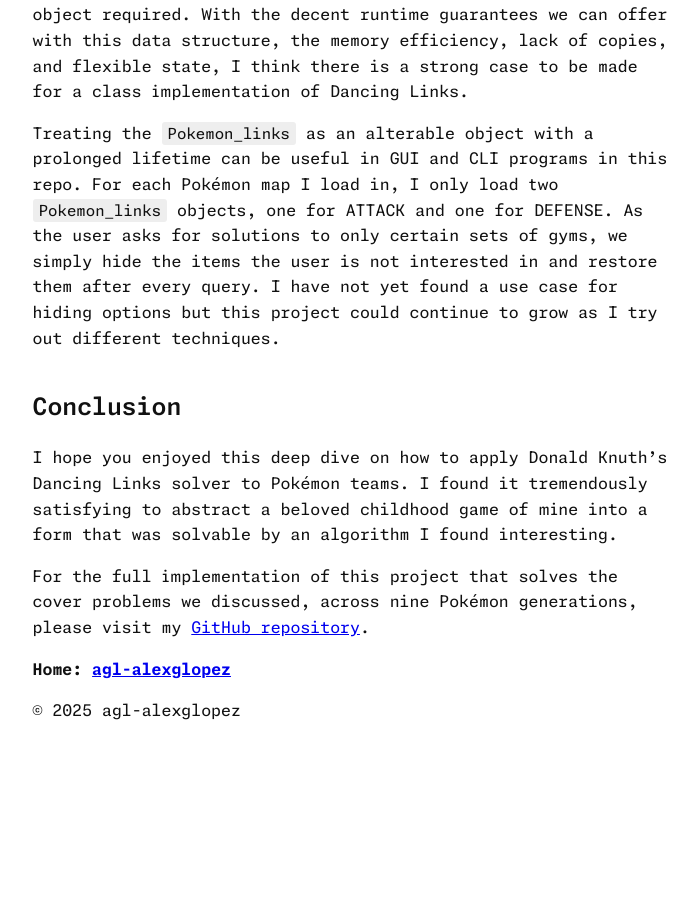
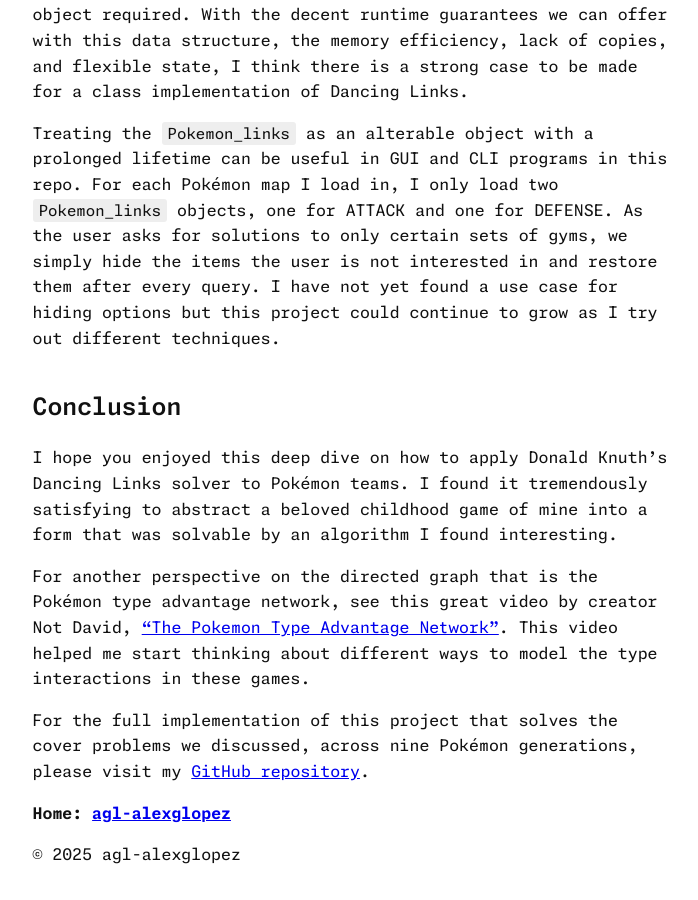
Before and after one commit to agl-alexglopez/agl-alexglopez.github.io, a Jekyll site: the page built from _posts/2025-08-07-the-pokémon-graph-cover-problem.md, in a window 1280 px wide and 900 px high, scrolled down 24258 px. Shown: the whole window, without its empty margins (290-988 px from the left). Built offline with Jekyll 4.4.1, drawn with Linux system fonts in a browser that asks for light colours; before the commit the page ends 25014 px from its top, so only the background shows below that.

Commit message:
add credit ref in conclusion

```diff
--- a/_posts/2025-08-07-the-pokémon-graph-cover-problem.md
+++ b/_posts/2025-08-07-the-pokémon-graph-cover-problem.md
@@ -513,4 +513,6 @@ Treating the `Pokemon_links` as an alterable object with a prolonged lifetime ca
 
 I hope you enjoyed this deep dive on how to apply Donald Knuth's Dancing Links solver to Pokémon teams. I found it tremendously satisfying to abstract a beloved childhood game of mine into a form that was solvable by an algorithm I found interesting.
 
+For another perspective on the directed graph that is the Pokémon type advantage network, see this great video by creator Not David, [“The Pokemon Type Advantage Network”](https://www.youtube.com/watch?v=4TevYag6P-0). This video helped me start thinking about different ways to model the type interactions in these games.
+
 For the full implementation of this project that solves the cover problems we discussed, across nine Pokémon generations, please visit my [GitHub repository](https://github.com/agl-alexglopez/dancing-links-and-planning-pokemon/tree/main).
```
